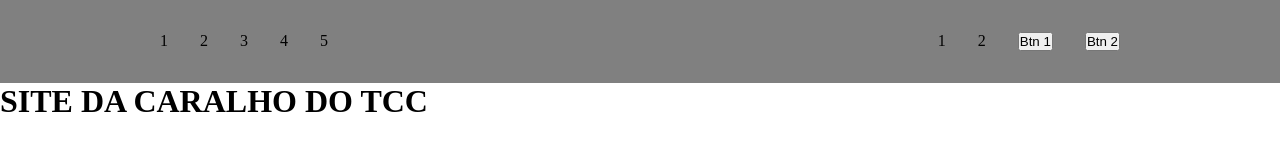
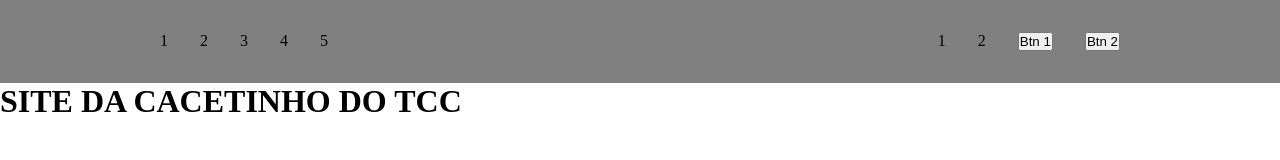
Before and after one commit to leonardo-gomes03/teste, a plain HTML site: page index.html in a window 1280 px wide. Drawn offline with Linux system fonts and the light colour scheme.

Commit message:
troquei o titulo

```diff
--- a/index.html
+++ b/index.html
@@ -28,7 +28,7 @@
         </div>
     </div>
 
-    <h1>SITE DA CARALHO DO TCC</h1>
+    <h1>SITE DA CACETINHO DO TCC</h1>
 
 
 
```
